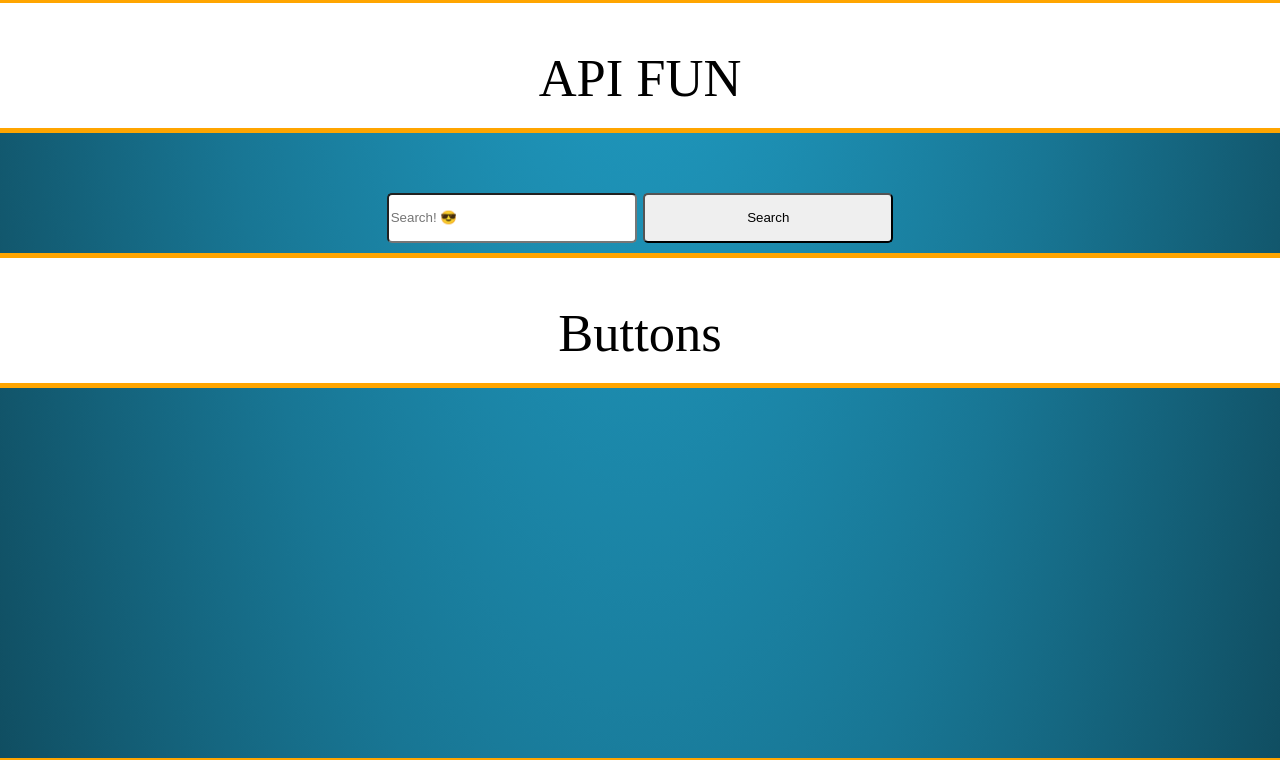
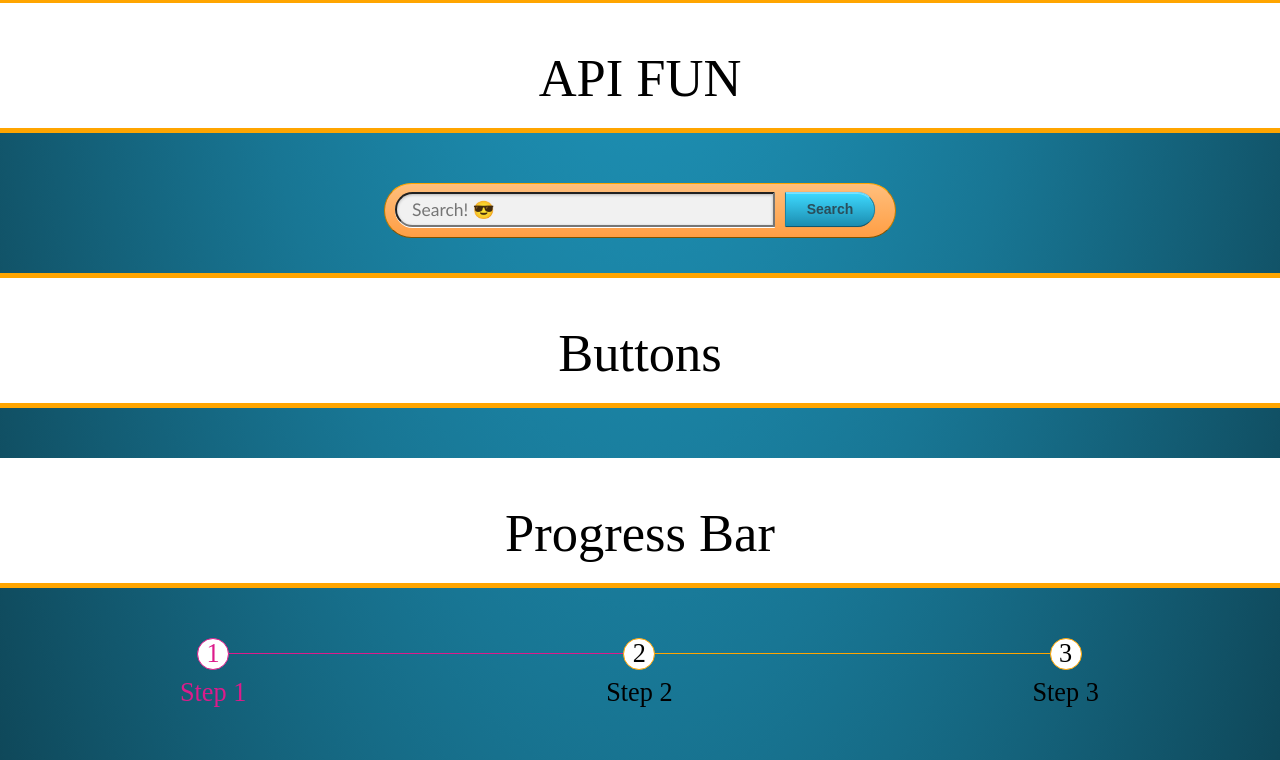
Before and after one commit to LmtDNE/HtmlPlay, a plain HTML site: page index.html in a window 1280 px wide. Shown: the part 2617-3377 px from the top of the page. Drawn offline with Linux system fonts and the light colour scheme.

Commit message:
Styles search bar for Api fun section

```diff
--- a/styles/style.css
+++ b/styles/style.css
@@ -124,6 +124,11 @@ article h2 {
 article p {
   font-size: .5rem;
 }
+/*=====================================================================================================================================*/
+
+/*DUMMY FORM*/
+
+/*=====================================================================================================================================*/
 
 section.second-fragment {
   display: block;
@@ -135,19 +140,24 @@ div.fun-form{
   text-align: center;
   margin-bottom: 50px;
 }
-form input {
+input#first-name, input#last-name, input#number{
   height: 50px;
   width: 250px;
   border-radius: 5px;
   margin-top: 10px;
   margin-bottom: 10px;
 }
-form button {
+button#click-me{
   height: 50px;
   width: 250px;
   border-radius: 5px;
 
 }
+/*=====================================================================================================================================*/
+
+/*LINK AND LIST FORM*/
+
+/*=====================================================================================================================================*/
 
 section.third-fragment {
   display: block;
@@ -188,6 +198,11 @@ li [data-tooltip="true"]:hover:after{
   left: 10px;
 
 }
+/*=====================================================================================================================================*/
+
+/*VIDEO AND FILE FUN*/
+
+/*=====================================================================================================================================*/
 
 section.fourth-fragment {
   display: block;
@@ -196,6 +211,12 @@ section.fourth-fragment {
   text-align: center;
   /*margin-top: 100px;*/
 }
+
+/*=====================================================================================================================================*/
+
+/*LOAD AND VIEW FILES*/
+
+/*=====================================================================================================================================*/
 section.fifth-fragment {
   display: block;
   width: 100%;
@@ -204,6 +225,13 @@ section.fifth-fragment {
   text-align: center;
   /*margin-top: 100px;*/
 }
+
+/*=====================================================================================================================================*/
+
+/*API FUN*/
+
+/*=====================================================================================================================================*/
+
 section.sixth-fragment {
   display: block;
   width: 100%;
@@ -211,7 +239,83 @@ section.sixth-fragment {
   text-align: center;
   /*margin-top: 100px;*/
 }
-section.seventh-fragment {
+
+#search-container{
+  background-color: orange;
+  background-image: linear-gradient(#FFBF7D,#FF9E44);
+  width: 500px;
+  height: 45px;
+  border-width: 1px;
+  border-style: solid;
+  border-color: #FFA500 #BF7C00 #7F5200;
+  border-radius: 45px;
+  margin: 35px auto;
+  padding: 8px 0px 0px 10px;
+  overflow: hidden;
+}
+
+#search, #submit {
+  float: left;
+  outline: none;
+}
+
+#search  {
+  padding: 8px 15px;
+  height: 35px;
+  width: 380px;
+  font: normal 13px 'trebuchet MS', arial, helvetica;
+  background: #f1f1f1;
+  border-radius: 50px 3px 3px 50px;
+  box-shadow: 0 1px 3px rgba(0, 0, 0, 0.25) inset, 0 1px 0 rgba(255, 255, 255, 1);
+}
+input#search:placeholder-shown {
+  font-size: .5rem;
+  color: blue;
+}
+
+#submit {
+  background-color: #1E94B8;
+  background-image: linear-gradient(#3ED9FF, #1C8DB0);
+  border-width: 1px;
+  border-style: solid;
+  border-color: #76D9FF #1B85A7 #12586F;
+  box-shadow: 0 0 1px rgba(0, 0, 0, 0.3),
+                0 1px 0 rgba(255, 255, 255, 0.3) inset;
+  height: 35px;
+  margin: 0 0 0 10px;
+  width: 90px;
+  cursor: pointer;
+  font: bold 14px Arial, Helvetica;
+  color: #2A4E5B;
+  border-radius: 3px 50px 50px 3px;
+}
+
+#submit:hover {
+  background-image: linear-gradient(#1C8DB0, #3ED9FF);
+}
+
+
+/*=====================================================================================================================================*/
+
+/*BUTTONS*/
+
+/*=====================================================================================================================================*/
+
+section.seveth-fragment {
+  display: block;
+  width: 100%;
+  border-bottom: 5px solid orange;
+  text-align: center;
+  /*margin-top: 100px;*/
+}
+
+/*=====================================================================================================================================*/
+
+/*PROGRESS BAR*/
+
+/*=====================================================================================================================================*/
+
+section.eigth-fragment {
   display: block;
   width: 100%;
   height: 500px;
@@ -292,7 +396,14 @@ span.bar-fill {
   transition: width 0.8s ease;
 }
 
-section.eigth-fragment {
+/*=====================================================================================================================================*/
+
+/*DRAG AND DROP*/
+
+/*=====================================================================================================================================*/
+
+
+section.ninth-fragment {
   position: relative;
   display: block;
   width: 100%;
@@ -305,7 +416,7 @@ aside.img-list {
   position: absolute;
   float: left;
   width: 275px;
-  height: 565px;
+  height: 560px;
   top: 130px;
   border-right: 5px solid orange;
   margin-right: 10px;
```
